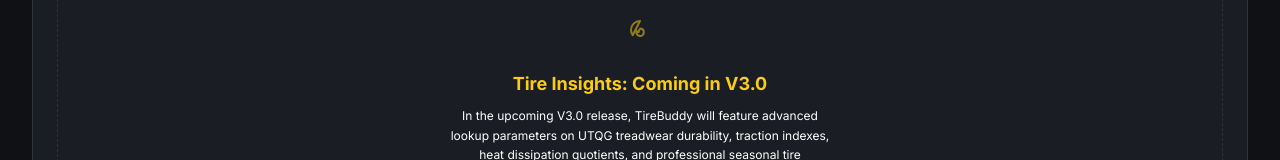
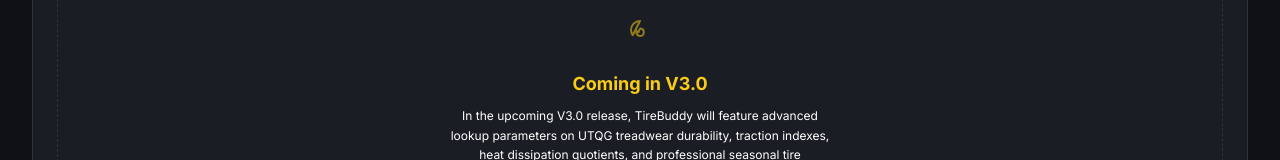
Before and after one commit to kirupan2023-prog/TireBuddy, a plain HTML site: page index.html in a window 1280 px wide. Both pictures are taken after a click on the button "INSIGHTS". Shown: the part 330-490 px from the top of the page. Drawn offline with nearby package versions, Linux system fonts and the light colour scheme.

Commit message:
Update index.html

```diff
--- a/index.html
+++ b/index.html
@@ -379,7 +379,7 @@
                                 <path stroke-linecap="round" stroke-linejoin="round" d="M12 3a9 9 0 0 0-9 9c0 1.956.623 3.766 1.683 5.25L12 3Z"></path>
                             </svg>
                         </div>
-                        <h3 class="text-lg font-bold text-app-accent mb-2">Tire Insights: Coming in V3.0</h3>
+                        <h3 class="text-lg font-bold text-app-accent mb-2">Coming in V3.0</h3>
                         <p class="text-xs text-app-text-muted max-w-sm mx-auto leading-relaxed">
                             In the upcoming V3.0 release, TireBuddy will feature advanced lookup parameters on UTQG treadwear durability, traction indexes, heat dissipation quotients, and professional seasonal tire performance forecasts. Keep an eye out!
                         </p>
```
